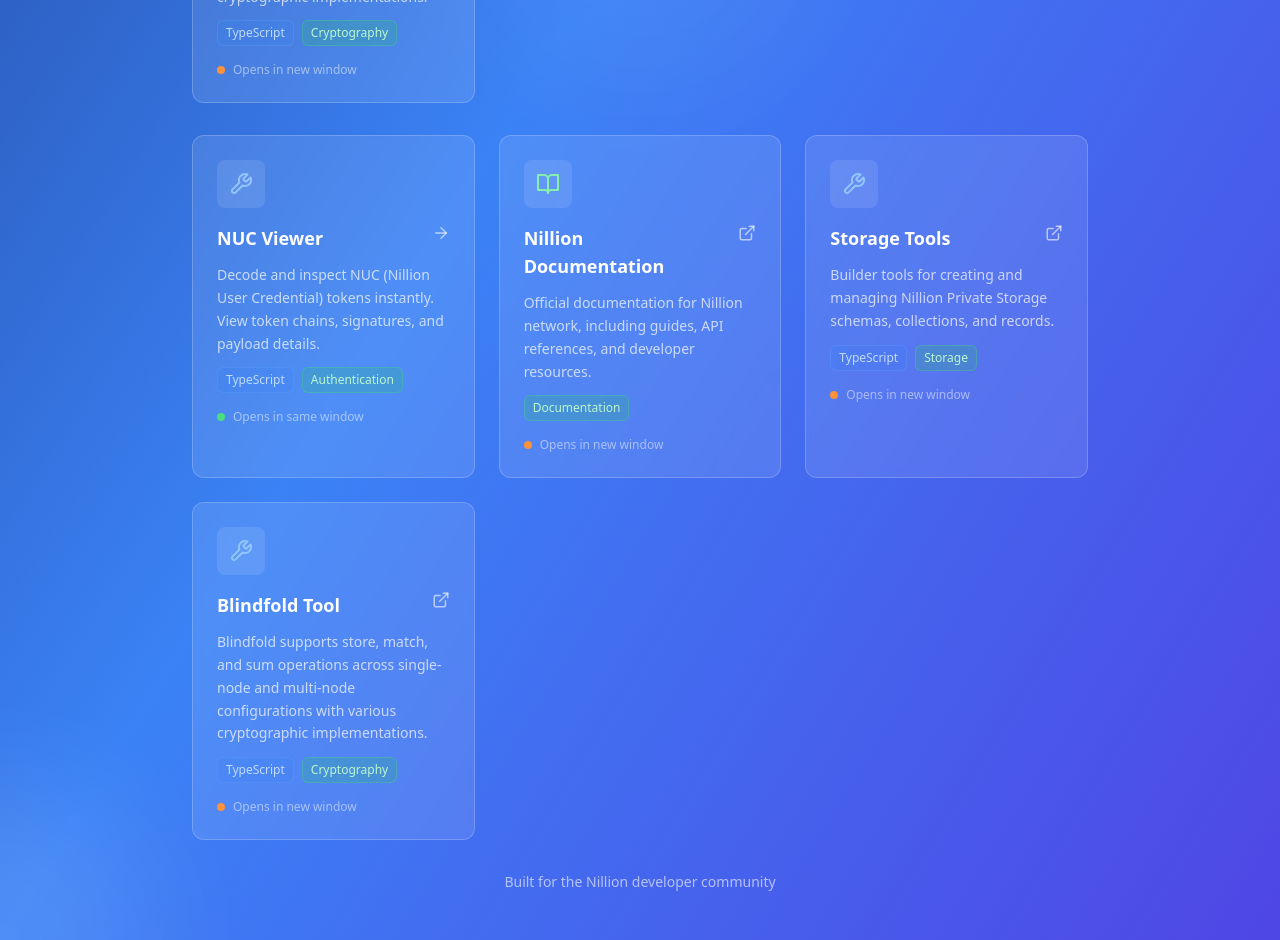
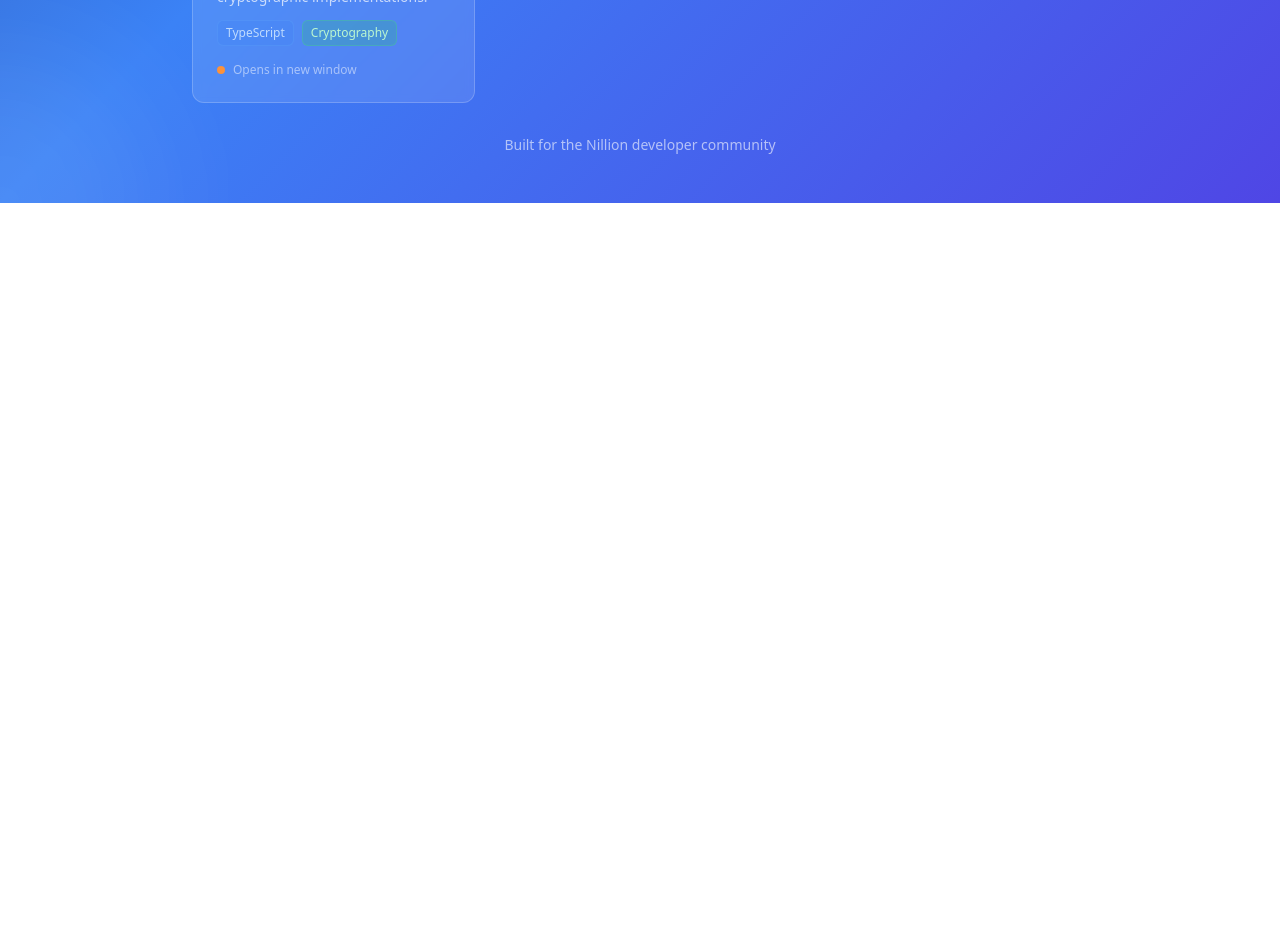
Before and after one commit to elmurci/nillion-tools, a React (Vite) app: page / in a window 1280 px wide. Shown: the part 1120-2060 px from the top of the page. After the commit the page ends 1323 px from the top, so only its background shows below. Built offline with nearby package versions, Linux system fonts and the light colour scheme.

Commit message:
Remove duplicate app cards grid

```diff
--- a/src/components/index.tsx
+++ b/src/components/index.tsx
@@ -128,17 +128,6 @@ const Index: React.FC = () => {
           </div>
         )}
 
-        {/* App Cards Grid */}
-        <div className="grid grid-cols-1 md:grid-cols-2 lg:grid-cols-3 gap-6 mb-8">
-          {filteredApps.map((app, index) => (
-            <AppCard
-              key={index}
-              app={app}
-              onClick={!app.isExternal ? () => navigate(app.href) : undefined}
-            />
-          ))}
-        </div>
-
         {/* Footer */}
         <div className="text-center">
           <p className="text-white/60 text-sm">
```
